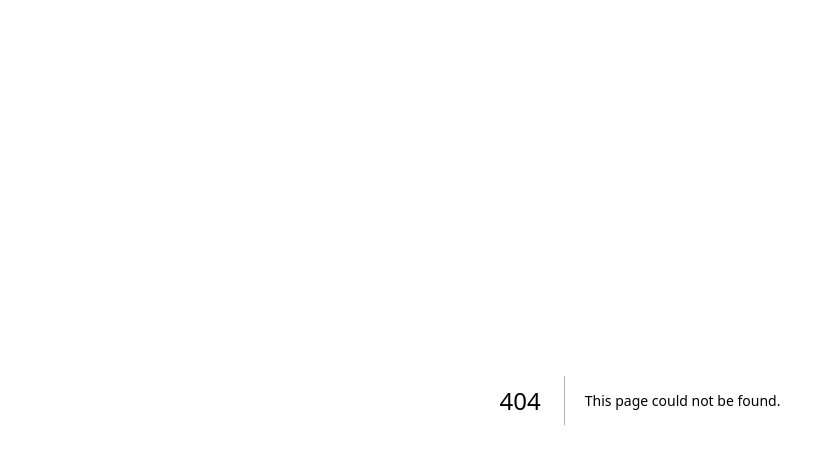
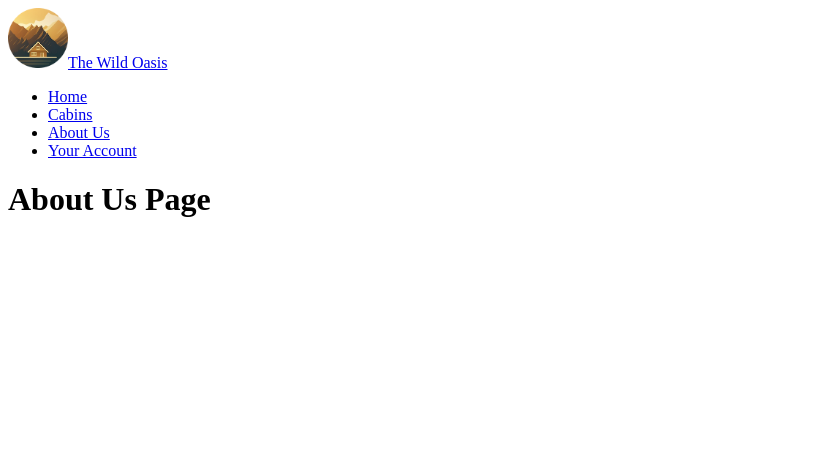
Before and after one commit to Dhruvv245/stay-craft, a Next.js app: page /about in a window 1280 px wide. Before the commit this address had no page. Shown: the top 464 px of the page, without its empty margins (0-835 px from the left). Built offline with nearby package versions, Linux system fonts and the light colour scheme.

Commit message:
Added basic RSC

```diff
--- /dev/null
+++ b/app/about/page.js
@@ -0,0 +1,3 @@
+export default function Page(){
+    return <h1>About Us Page</h1>
+}
--- /dev/null
+++ b/app/account/page.js
@@ -0,0 +1,3 @@
+export default function Page(){
+    return <h1>Account Page</h1>
+}
--- /dev/null
+++ b/app/components/Logo.js
@@ -0,0 +1,12 @@
+function Logo() {
+  return (
+    <a href="/" className="flex items-center gap-4 z-10">
+      <img src="/logo.png" height="60" width="60" alt="The Wild Oasis logo" />
+      <span className="text-xl font-semibold text-primary-100">
+        The Wild Oasis
+      </span>
+    </a>
+  );
+}
+
+export default Logo;
--- /dev/null
+++ b/app/components/Navigation.js
@@ -0,0 +1,20 @@
+import Link from "next/link";
+
+export default function Navigation() {
+  return (
+    <ul>
+      <li>
+        <Link href="/">Home</Link>
+      </li>
+      <li>
+        <Link href="/cabins">Cabins</Link>
+      </li>
+      <li>
+        <Link href="/about">About Us</Link>
+      </li>
+      <li>
+        <Link href="/account">Your Account</Link>
+      </li>
+    </ul>
+  );
+}
--- a/app/layout.js
+++ b/app/layout.js
@@ -1,12 +1,16 @@
-export const metadata = {
-  title: 'Next.js',
-  description: 'Generated by Next.js',
-}
+import Logo from "./components/Logo";
+import Navigation from "./components/Navigation";
 
 export default function RootLayout({ children }) {
   return (
     <html lang="en">
-      <body>{children}</body>
+      <body>
+        <header>
+          <Logo />
+          <Navigation />
+        </header>
+        <main>{children}</main>
+      </body>
     </html>
-  )
+  );
 }
```
Also changed, not shown: app/cabins/page.js (added, +10 -0 lines), public/logo.png (added).
